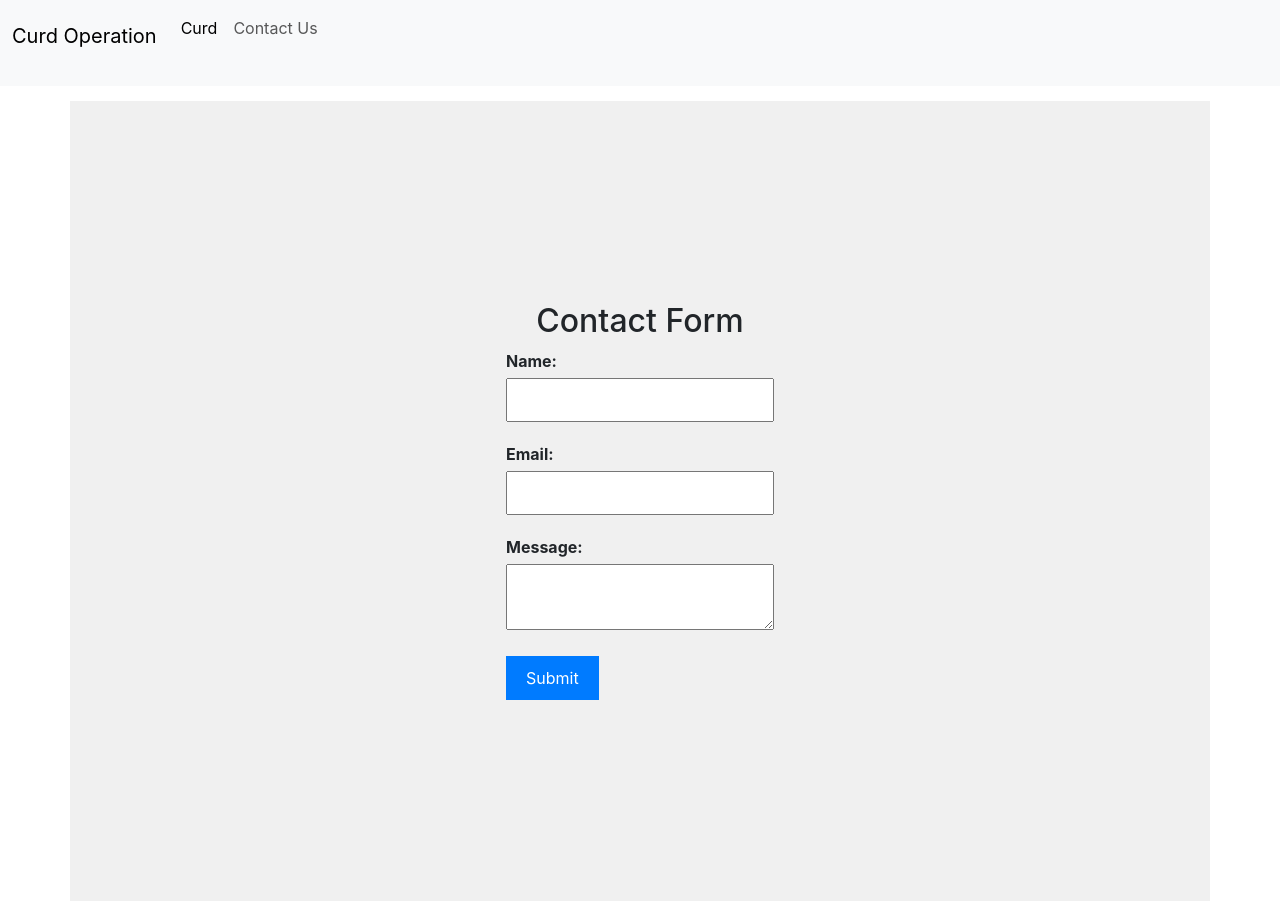
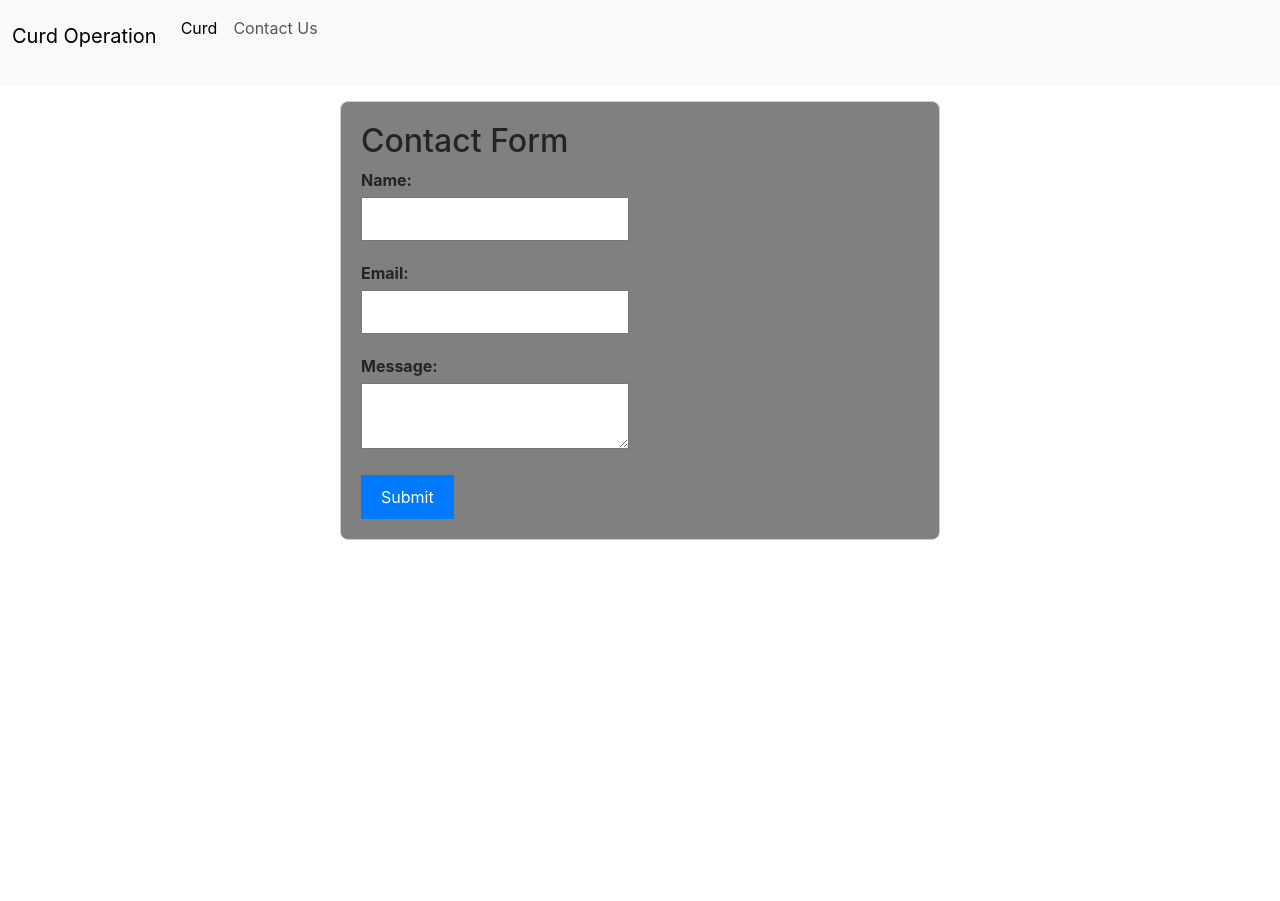
Before and after one commit to harshmittal5432/curd-repo, a React (Create React App) app: page /ContactForm in a window 1280 px wide. After the commit the page ends 800 px from the top, so only its background shows below. Built offline with nearby package versions, Linux system fonts and the light colour scheme.

Commit message:
updation in contactform

```diff
--- a/package.json
+++ b/package.json
@@ -10,6 +10,7 @@
     "react-dom": "^18.3.1",
     "react-router-dom": "^6.23.1",
     "react-scripts": "5.0.1",
+    "sweetalert2": "^11.12.0",
     "web-vitals": "^2.1.4"
   },
   "scripts": {
--- a/src/App.css
+++ b/src/App.css
@@ -77,9 +77,9 @@ button:hover {
 
 .container p {
   color: red;
-  font-size: 12px;
+  font-size: 18px;
 }
-.container {
+/*.container {
   display: flex;
   justify-content: center;
   align-items: center;
@@ -90,6 +90,14 @@ button:hover {
   flex-direction: column;
   box-sizing: border-box;
 
+}*/
+.container {
+  max-width: 600px;
+  margin: 0 auto;
+  padding: 20px;
+  border: 1px solid #ccc;
+  border-radius: 8px;
+  background-color: grey;
 }
 .popup {
   position: fixed;
--- a/src/ContactForm.js
+++ b/src/ContactForm.js
@@ -1,4 +1,5 @@
 import React, { useState } from 'react';
+import Swal from 'sweetalert2';
 const ContactForm = () => {
   const [formData, setFormData] = useState({
     name: '',
@@ -32,6 +33,12 @@ const ContactForm = () => {
     setErrors(validationErrors);
     if (Object.keys(validationErrors).length === 0) {
       setIsSubmitted(true);
+      Swal.fire({
+        title: 'Success!',
+        text: 'Your form has been submitted successfully.',
+        icon: 'success',
+        confirmButtonText: 'OK'
+      });
     }
   };
   const handleReset = () => {
--- a/src/Curd.js
+++ b/src/Curd.js
@@ -120,11 +120,12 @@ const Curd = () => {
     justifyContent: "center",
     minHeight: "100vh",
   };
-
+  const isFormValid = title.trim() !== '' && body.trim() !== '';
   return (
     <div style={containerStyles}>
       <h1 style={headingStyles}>CRUD App with React and JSONPlaceholder</h1>
       <form style={formStyles} onSubmit={handleSubmit}>
+      <div className='container'>
         <input
           type="text"
           placeholder="Title"
@@ -138,7 +139,8 @@ const Curd = () => {
           onChange={(e) => setBody(e.target.value)}
           style={{ marginBottom: "10px", width: "100%", padding: "10px" }}
         ></textarea>
-        <button type="submit" style={buttonStyles}>{editId ? "Update" : "Add"} Post</button>
+        <button disabled={!isFormValid} type="submit" style={buttonStyles}>{editId ? "Update" : "Add"} Post</button>
+        </div>
       </form>
       <ul>
         {posts.map((post) => (
```
Also changed, not shown: 1 other file (tests, documents, lock files or other folders).
